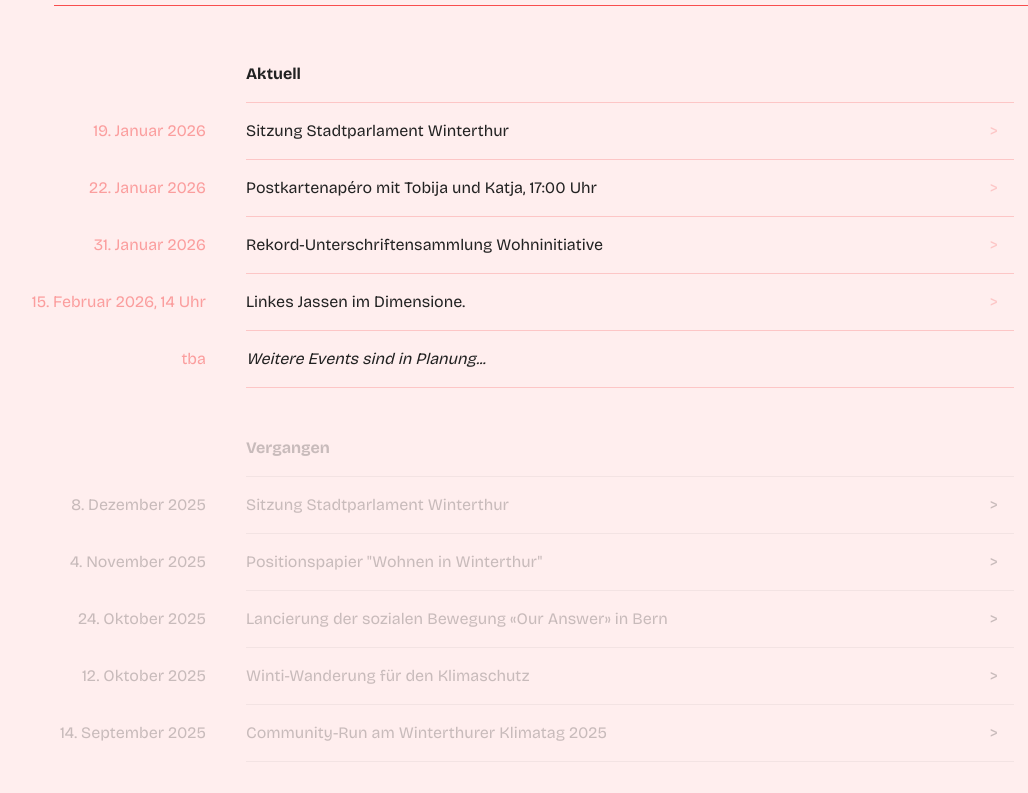
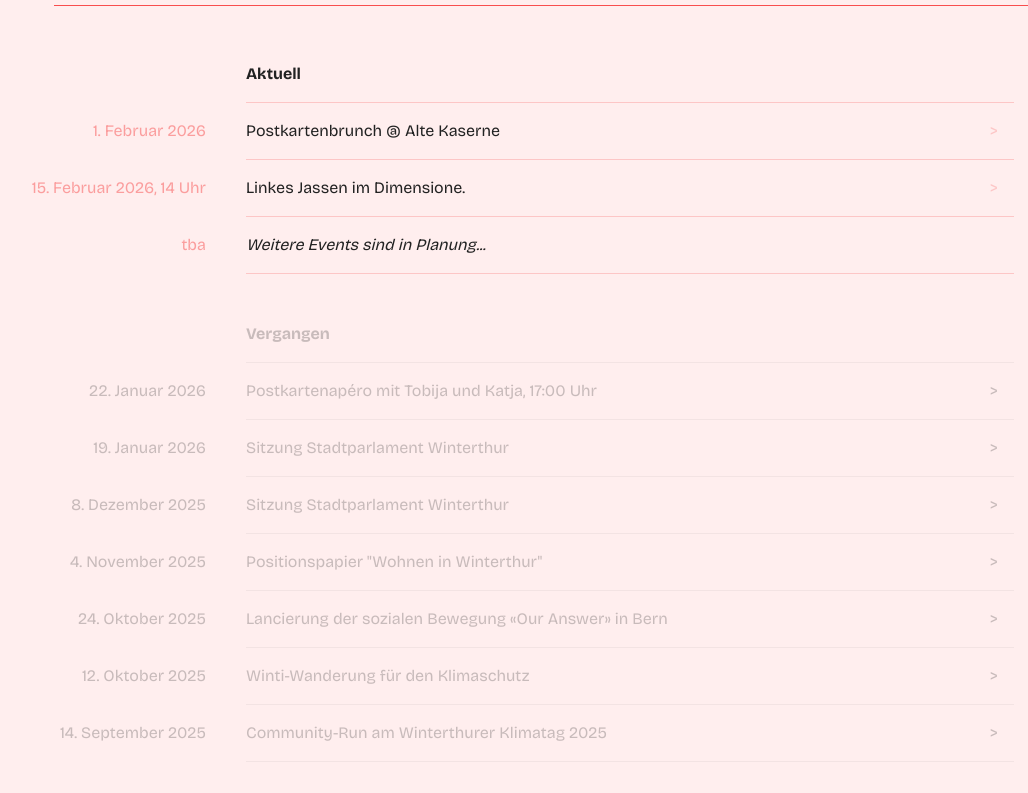
Before and after one commit to kathager/katjahager-ch, a plain HTML site: page index.html in a window 1280 px wide. Shown: the part 1447-2240 px from the top of the page, without its empty margins (10-1038 px from the left). Drawn offline with nearby package versions, Linux system fonts and the light colour scheme.

Commit message:
update: fixed footer text + updated events

```diff
--- a/index.html
+++ b/index.html
@@ -175,28 +175,14 @@
       <ul class="events__list">
         <li class="events_list-item events_list-item--title">Aktuell</li>
         <li class="events_list-item">
-          <a href="https://parlament.winterthur.ch/sitzung/7089821" target="_blank" title="Traktanden">
-            <span class="date">19. Januar 2026</span>
-            <p>Sitzung Stadtparlament Winterthur</p>
+          <a href="https://liste-1.ch/veranstaltung/postkartenbrunch/" target="_blank" title="Komm Postkarten schreiben mit uns!">
+            <span class="date">1. Februar 2026</span>
+            <p>Postkartenbrunch @ Alte Kaserne</p>
             <span class="arrow">></span>
           </a>
         </li>
         <li class="events_list-item">
-            <a href="mailto:katja.hager@spwinti.ch" target="_blank" title="Kommst du auch?">
-            <span class="date">22. Januar 2026</span>
-            <p>Postkartenapéro mit Tobija und Katja, 17:00 Uhr</p>
-            <span class="arrow">></span>
-          </a>
-        </li>
-        <li class="events_list-item">
-          <a href="https://spwinti.ch/veranstaltung/rekord-unterschriftensammlung-wohninitiative/" target="_blank" title="Mithelfen!">
-            <span class="date">31. Januar 2026</span>
-            <p>Rekord-Unterschriftensammlung Wohninitiative</p>
-            <span class="arrow">></span>
-          </a>
-        </li>
-        <li class="events_list-item">
-          <a href="https://www.dimensione.robis.ch/" target="_blank" title="Für das Jass-Turnier anmelden.">
+          <a href="https://tobijafischer.ch/jass" target="_blank" title="Für das Jass-Turnier anmelden.">
             <span class="date">15. Februar 2026, 14 Uhr</span>
             <p>Linkes Jassen im Dimensione.</p>
             <span class="arrow">></span>
@@ -213,7 +199,21 @@
       <!-- Vergangene Events -->
       <ul class="events__list events__list--past">
         <li class="events_list-item events_list-item--title">Vergangen</li>
-                <li class="events_list-item">
+        <li class="events_list-item">
+            <a href="mailto:katja.hager@spwinti.ch" target="_blank" title="Kommst du auch?">
+            <span class="date">22. Januar 2026</span>
+            <p>Postkartenapéro mit Tobija und Katja, 17:00 Uhr</p>
+            <span class="arrow">></span>
+          </a>
+        </li>
+        <li class="events_list-item">
+          <a href="https://parlament.winterthur.ch/sitzung/7089821" target="_blank" title="Traktanden">
+            <span class="date">19. Januar 2026</span>
+            <p>Sitzung Stadtparlament Winterthur</p>
+            <span class="arrow">></span>
+          </a>
+        </li>
+        <li class="events_list-item">
           <a href="https://parlament.winterthur.ch/sitzung/6866851" target="_blank" title="Was steht an?">
             <span class="date">8. Dezember 2025</span>
             <p>Sitzung Stadtparlament Winterthur</p>
@@ -341,7 +341,7 @@
     </section> -->
 
     <footer>
-      <p>&copy; Tobija Fischer 2025</p>
+      <p>&copy; Katja Hager 2026</p>
       <a href="/impressum.html">Impressum & Datenschutz</a>
     </footer>
   </main>
```
Also changed, not shown: impressum.html (+3 -7 lines).
